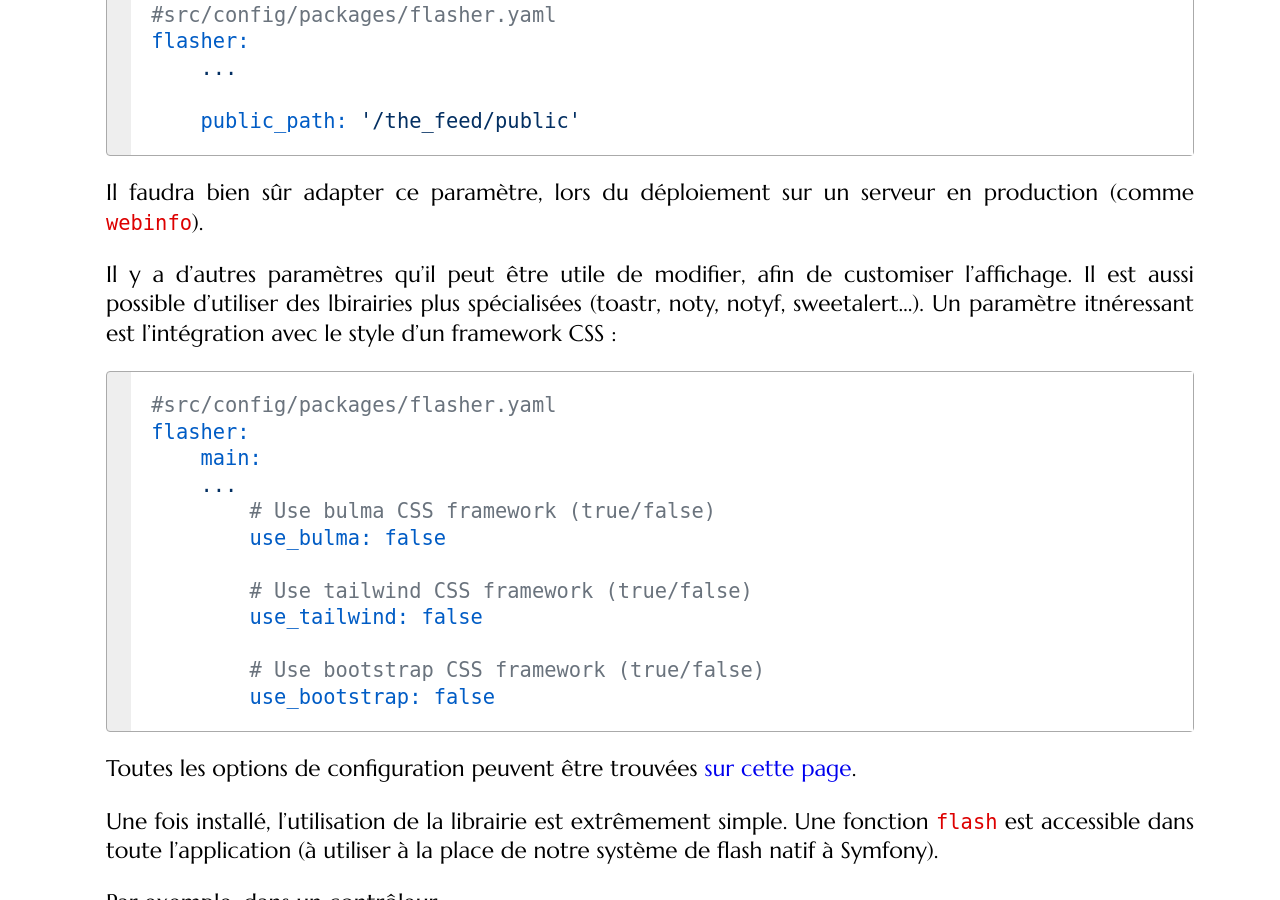
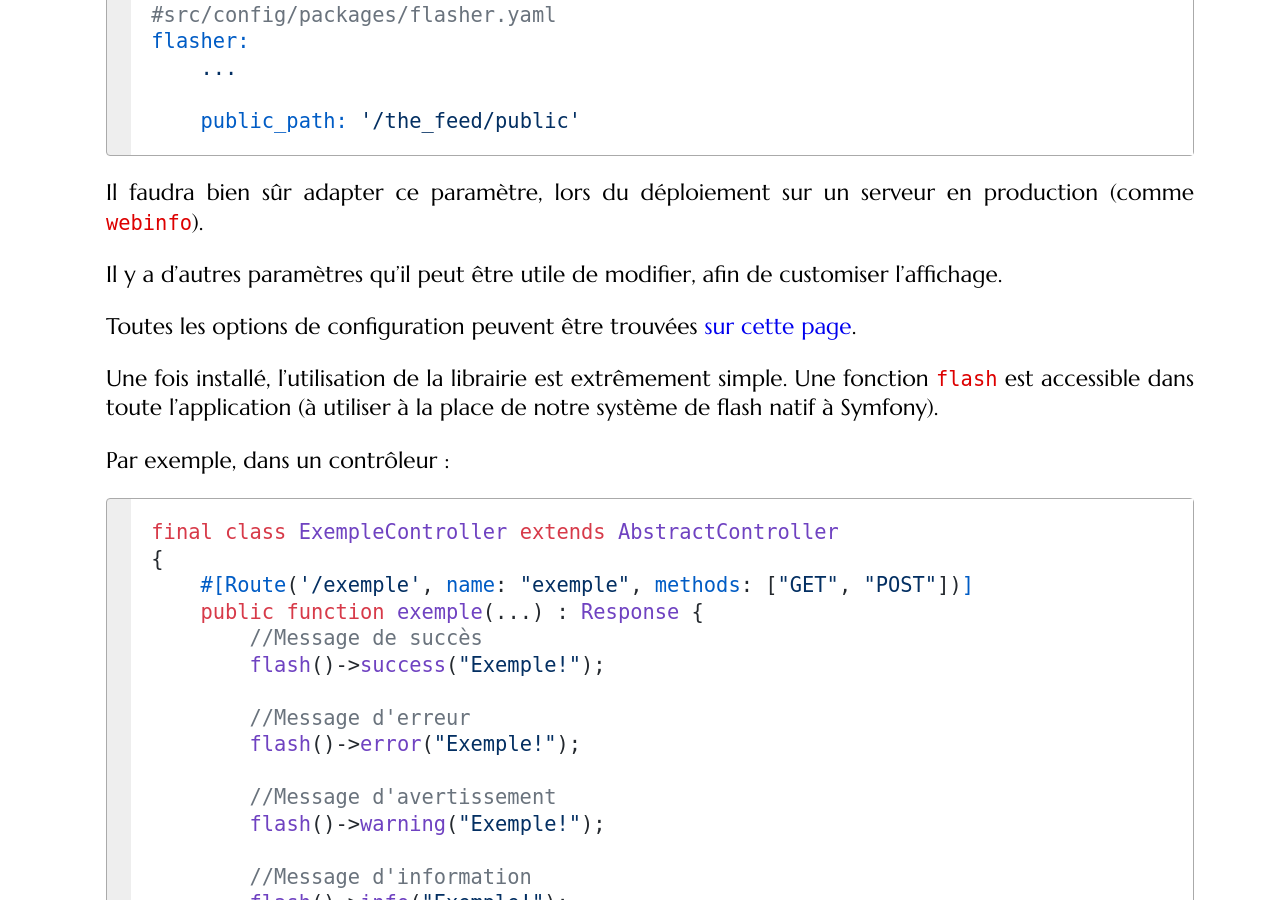
Before and after one commit to mgasquet/R5.A.05-ProgrammationAvancee-Web, a Jekyll site: the page built from complements/notifications.md, in a window 1280 px wide and 900 px high, scrolled down 777 px. Built offline with Jekyll 4.4.1, drawn with Linux system fonts in a browser that asks for light colours; some web fonts are replaced.

````diff
--- a/complements/notifications.md
+++ b/complements/notifications.md
@@ -30,22 +30,7 @@ flasher:
 
 Il faudra bien sûr adapter ce paramètre, lors du déploiement sur un serveur en production (comme `webinfo`).
 
-Il y a d'autres paramètres qu'il peut être utile de modifier, afin de customiser l'affichage. Il est aussi possible d'utiliser des lbirairies plus spécialisées (toastr, noty, notyf, sweetalert...). Un paramètre itnéressant est l'intégration avec le style d'un framework CSS :
-
-```yaml
-#src/config/packages/flasher.yaml
-flasher:
-    main:
-    ...
-        # Use bulma CSS framework (true/false)
-        use_bulma: false
-
-        # Use tailwind CSS framework (true/false)
-        use_tailwind: false
-
-        # Use bootstrap CSS framework (true/false)
-        use_bootstrap: false
-```
+Il y a d'autres paramètres qu'il peut être utile de modifier, afin de customiser l'affichage.
 
 Toutes les options de configuration peuvent être trouvées [sur cette page](https://php-flasher.io/symfony/).
 
````
Also changed, not shown: index.md (+6 -3 lines).
